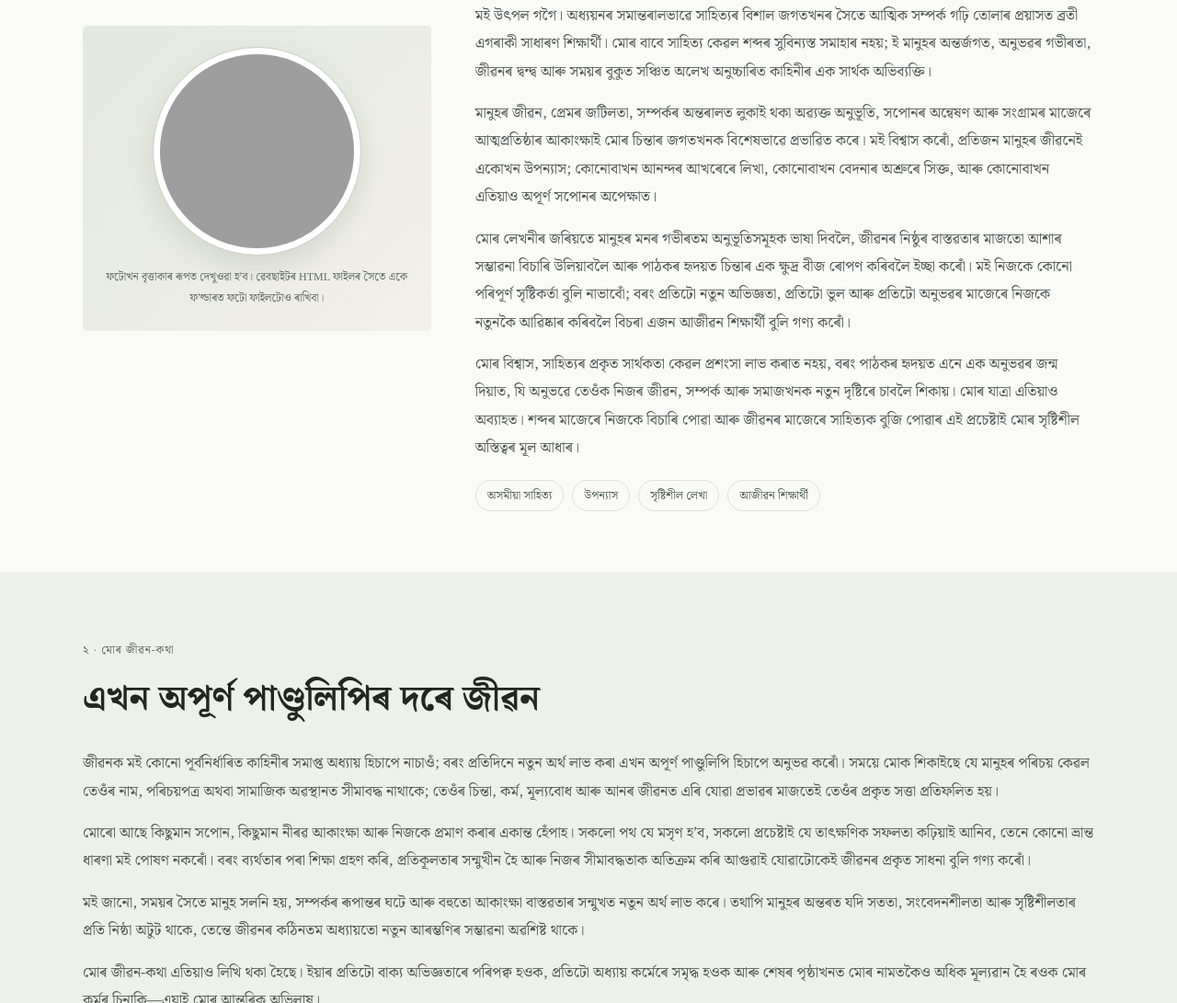
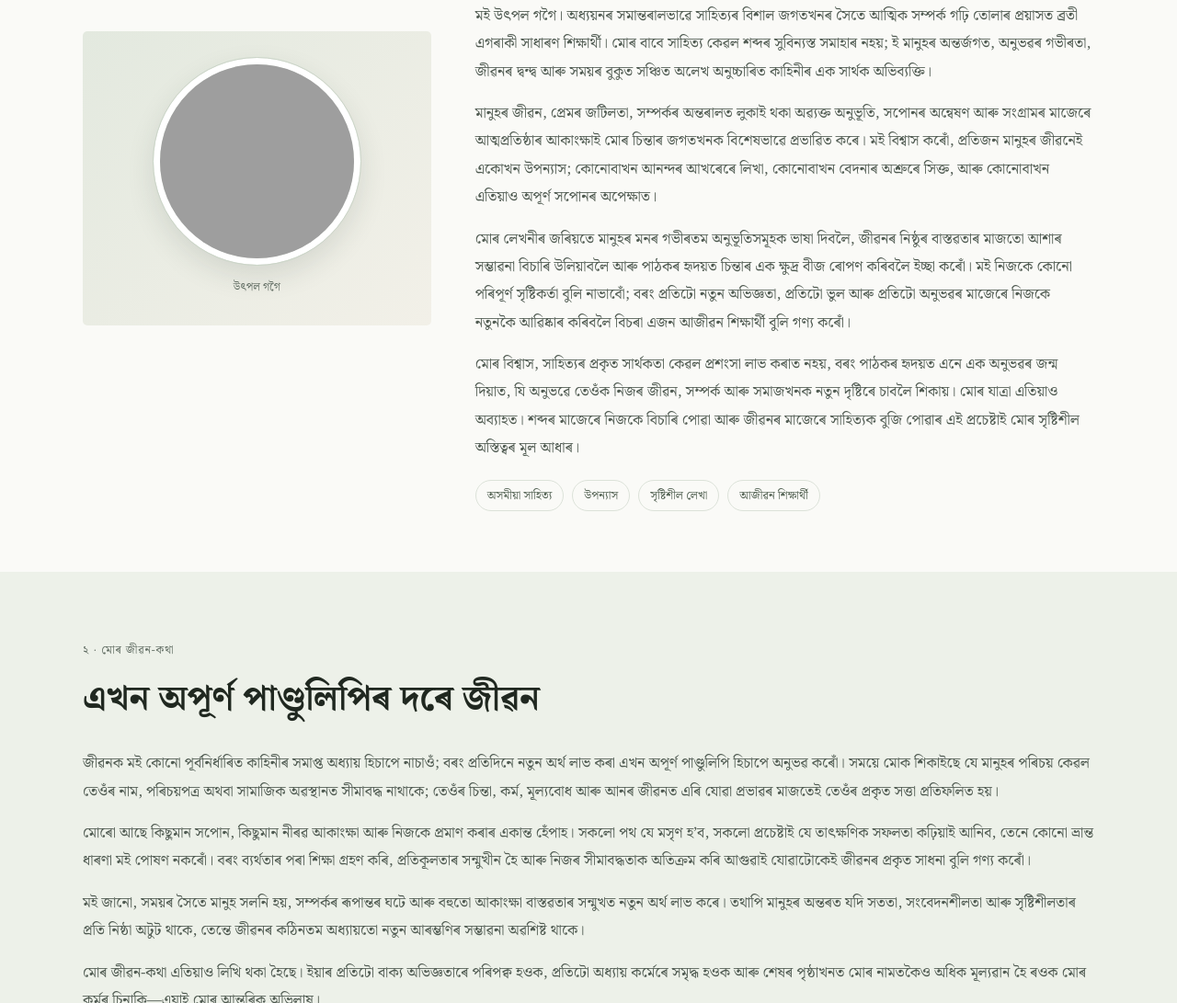
Before and after one commit to utpal0045/Author-UG, a plain HTML site: page index.html in a window 1280 px wide. Shown: the part 962-2053 px from the top of the page at 92% size. Drawn offline with Linux system fonts and the light colour scheme; grey boxes are pictures that could not be loaded.

Commit message:
Update index.html

```diff
--- a/index.html
+++ b/index.html
@@ -73,7 +73,7 @@
 <section id="about"><div class="wrap about-grid">
  <div><div class="photo-area">
   <div class="photo-frame" id="photoFrame"><img src="file_00000000f64482119bed6196179e519f.png" alt="উৎপল গগৈৰ ফটো"></div>
-  <p class="photo-note">ফটোখন বৃত্তাকাৰ ৰূপত দেখুওৱা হ’ব। ৱেবছাইটৰ HTML ফাইলৰ সৈতে একে ফ’ল্ডাৰত ফটো ফাইলটোও ৰাখিবা।</p>
+  <p class="photo-note">উৎপল গগৈ</p>
  </div></div>
  <div class="prose"><p class="eyebrow">১ · মোৰ পৰিচয়</p><h2 style="font-size:clamp(1.7rem,4vw,2.35rem);margin-bottom:15px">উৎপল গগৈ</h2>
   <p><strong>শিক্ষাৰ্থী | লেখক | সাহিত্য-অনুৰাগী | সৃষ্টিশীল চিন্তক</strong></p>
```
